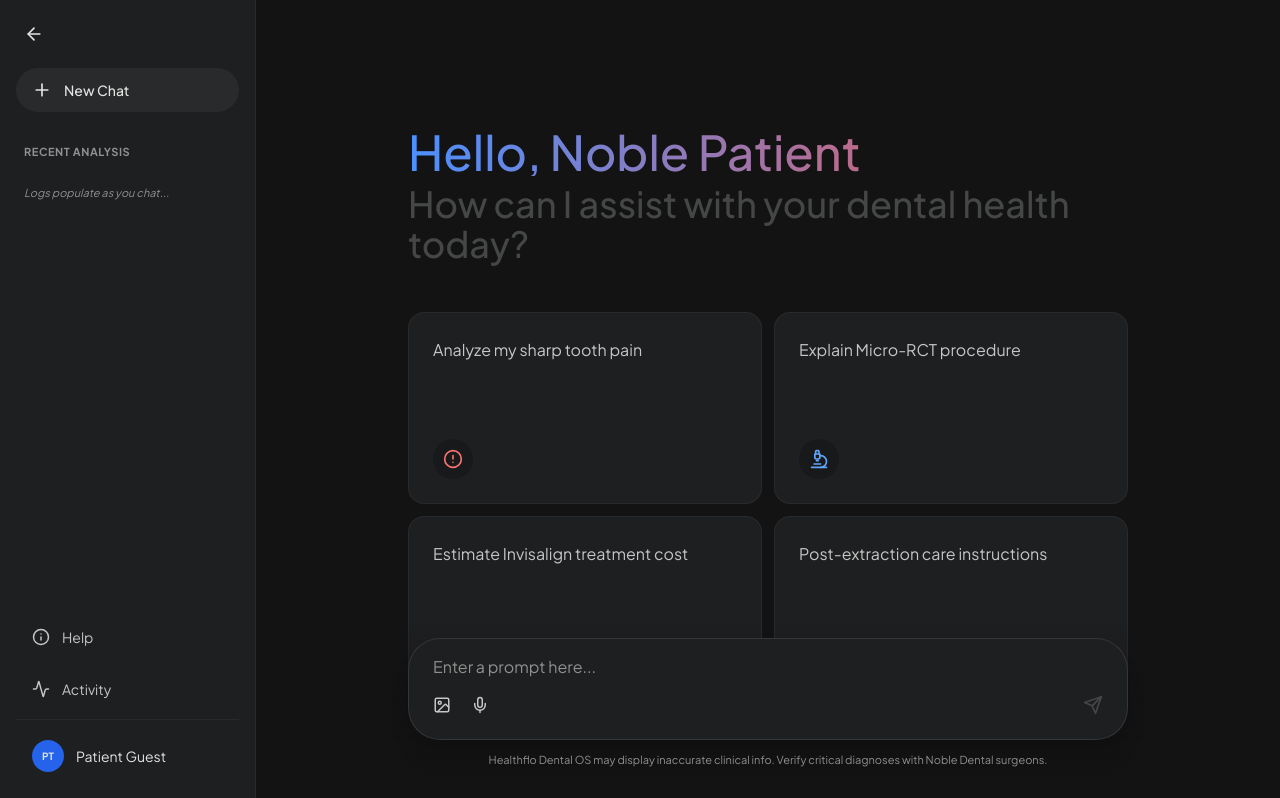
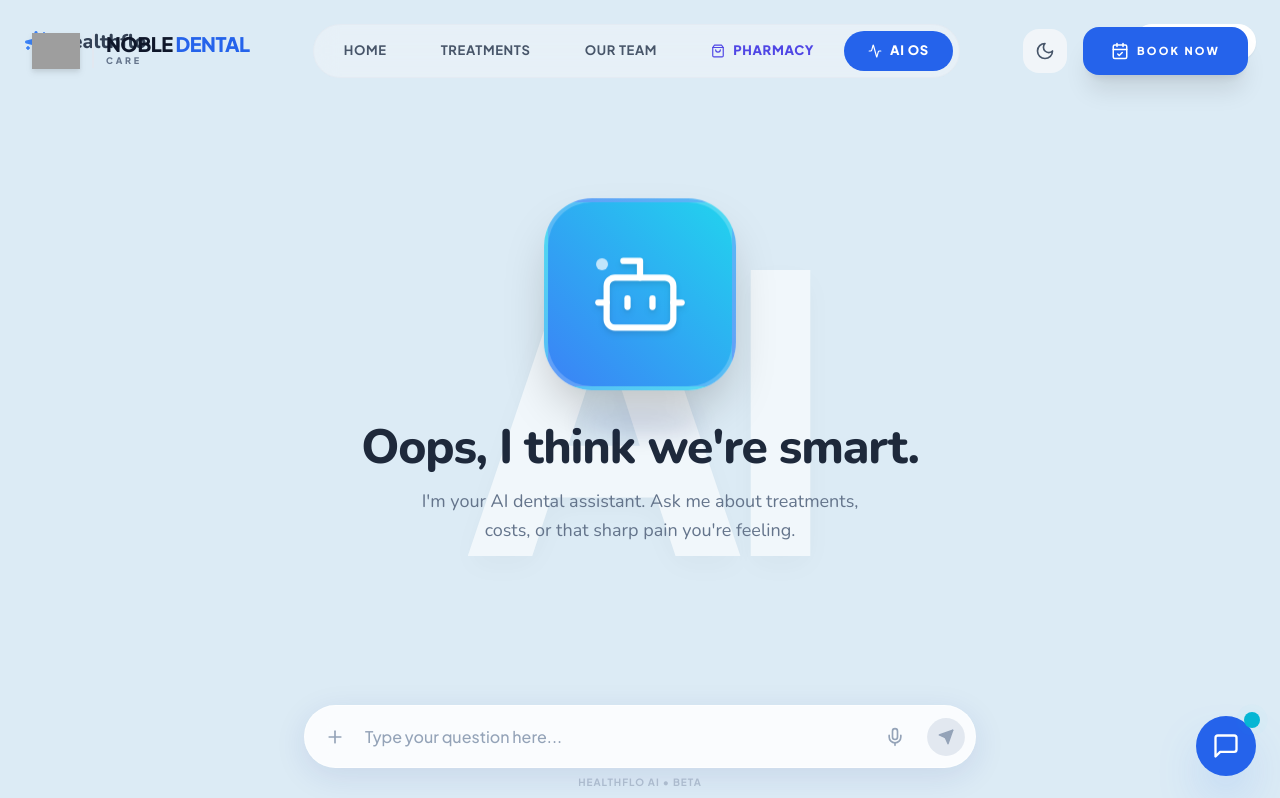
Before and after one commit to Nobledental/REACT, a Next.js app: page /dental-clinic/healthflo-ai in a window 1280 px wide. Shown: the top 798 px of the page. Built offline with nearby package versions, Linux system fonts and the light colour scheme; grey boxes are pictures that could not be loaded.

Commit message:
Update page.tsx

```diff
--- a/app/healthflo-ai/page.tsx
+++ b/app/healthflo-ai/page.tsx
@@ -1,51 +1,32 @@
 'use client';
 
 import React, { useState, useEffect, useRef } from 'react';
-import { useRouter } from 'next/navigation'; // Added for navigation
+import { useRouter } from 'next/navigation';
 import {
-  Bot, Send, User, Smartphone, AlertCircle, Phone, Download,
-  Calendar, Clock, Wind, Sun, Cloud, Shield, Heart,
-  ArrowLeft, Search, Sparkles, MapPin, Activity,
-  History, Thermometer, Droplets, CreditCard, ExternalLink, X,
-  Stethoscope, Info, Mic, MicOff, Plus, LayoutGrid, Home, SquarePen,
-  ChevronDown, Image as ImageIcon, Laptop, FileText, MoreHorizontal, UserCircle2,
-  Layers, CheckCircle2, MessageSquare, RefreshCcw, Microscope
+  Bot, Send, ArrowLeft, Mic, MicOff, Image as ImageIcon,
+  Sparkles, ExternalLink, Plus, Info, Activity, UserCircle2
 } from 'lucide-react';
 import { sendMessageToAssistant } from '@/services/geminiService';
 import { ChatMessage } from '@/types';
-import { RevealOnScroll } from '@/components/RevealOnScroll';
-
-// Removed "HealthfloAiPageProps" because Page files cannot have custom props.
 
 export default function HealthfloAiPage() {
-  const router = useRouter(); // Initialize Router
+  const router = useRouter();
 
   const [messages, setMessages] = useState<ChatMessage[]>([]);
   const [input, setInput] = useState('');
   const [isLoading, setIsLoading] = useState(false);
   const [isListening, setIsListening] = useState(false);
-  const [greeting, setGreeting] = useState('');
 
   const messagesEndRef = useRef<HTMLDivElement>(null);
   const recognitionRef = useRef<any>(null);
 
-  // -- Navigation Handlers --
+  // -- Navigation --
   const handleBack = () => {
-    // If there is history, go back. Otherwise go to home.
-    if (window.history.length > 2) {
-        router.back();
-    } else {
-        router.push('/');
-    }
+    if (window.history.length > 2) router.back();
+    else router.push('/');
   };
 
-  useEffect(() => {
-    const hour = new Date().getHours();
-    if (hour < 12) setGreeting('Good morning');
-    else if (hour < 17) setGreeting('Good afternoon');
-    else setGreeting('Good evening');
-  }, []);
-
+  // -- Speech Recognition Setup --
   useEffect(() => {
     if (typeof window !== 'undefined') {
       const SpeechRecognition = (window as any).SpeechRecognition || (window as any).webkitSpeechRecognition;
@@ -54,18 +35,17 @@
         recognitionRef.current.continuous = false;
         recognitionRef.current.interimResults = false;
         recognitionRef.current.lang = 'en-IN';
-
         recognitionRef.current.onresult = (event: any) => {
           const transcript = event.results[0][0].transcript;
           setInput(prev => prev + (prev ? ' ' : '') + transcript);
           setIsListening(false);
         };
-
         recognitionRef.current.onend = () => setIsListening(false);
       }
     }
   }, []);
 
+  // -- Auto Scroll --
   useEffect(() => {
     messagesEndRef.current?.scrollIntoView({ behavior: "smooth" });
   }, [messages, isLoading]);
@@ -77,11 +57,6 @@
       setIsListening(true);
       recognitionRef.current?.start();
     }
-  };
-
-  const resetChat = () => {
-    setMessages([]);
-    setInput('');
   };
 
   const handleSend = async (customMessage?: string) => {
@@ -110,7 +85,7 @@
     } catch (error) {
       setMessages(prev => [...prev, {
         role: 'model',
-        text: "I'm sorry, I'm experiencing a high load. Please try again or call our clinic directly.",
+        text: "I'm experiencing high traffic. Please try again shortly.",
         timestamp: Date.now()
       }]);
     } finally {
@@ -119,220 +94,199 @@
   };
 
   return (
-    <div className="fixed inset-0 z-[150] bg-[#131314] text-[#E3E3E3] flex font-sans overflow-hidden">
+    <div className="relative min-h-screen bg-[#dcebf5] text-slate-800 font-sans overflow-hidden selection:bg-blue-200">
+
+      {/* --- CUSTOM STYLES FOR THE "SCULPT" LOOK --- */}
       <style>{`
-        .gemini-gradient {
-          background: linear-gradient(180deg, rgba(19, 19, 20, 0) 0%, #131314 100%);
+        @import url('https://fonts.googleapis.com/css2?family=Nunito:wght@400;600;800&display=swap');
+
+        .font-sculpt { font-family: 'Nunito', sans-serif; }
+
+        .bg-cloud-gradient {
+          background: radial-gradient(circle at 50% 50%, #ffffff 0%, #d6e8f5 100%);
         }
-        .gemini-sidebar {
-          background: #1e1f20;
-          border-right: 1px solid rgba(255, 255, 255, 0.05);
+
+        .giant-text {
+          font-size: 30vw;
+          line-height: 0.8;
+          font-weight: 900;
+          color: white;
+          opacity: 0.6;
+          text-shadow: 0 10px 30px rgba(0,0,0,0.05);
+          user-select: none;
         }
-        .gemini-input-wrapper {
-          background: #1e1f20;
-          border: 1px solid rgba(255, 255, 255, 0.1);
-          border-radius: 2rem;
-          transition: all 0.2s ease;
+
+        .glass-pill {
+          background: rgba(255, 255, 255, 0.85);
+          backdrop-filter: blur(12px);
+          border: 1px solid rgba(255, 255, 255, 0.5);
+          box-shadow: 0 8px 32px rgba(31, 38, 135, 0.1);
         }
-        .gemini-input-wrapper:focus-within {
-          background: #282a2d;
-          border-color: #4b90ff;
+
+        .character-float {
+          animation: float 6s ease-in-out infinite;
         }
-        .message-icon {
-          width: 32px;
-          height: 32px;
-          border-radius: 50%;
-          display: flex;
-          align-items: center;
-          justify-content: center;
+        @keyframes float {
+          0%, 100% { transform: translateY(0px) rotate(0deg); }
+          50% { transform: translateY(-20px) rotate(2deg); }
         }
+
+        .bot-glow {
+          filter: drop-shadow(0 0 20px rgba(59, 130, 246, 0.5));
+        }
+
+        /* Hide scrollbar for clean look */
         .no-scrollbar::-webkit-scrollbar { display: none; }
         .no-scrollbar { -ms-overflow-style: none; scrollbar-width: none; }
-
-        @keyframes subtle-pulse {
-          0%, 100% { opacity: 1; transform: scale(1); }
-          50% { opacity: 0.7; transform: scale(0.95); }
-        }
-        .ai-loading-glow {
-          animation: subtle-pulse 2s infinite ease-in-out;
-        }
       `}</style>
 
-      {/* Left Sidebar - Gemini Style */}
-      <aside className="hidden md:flex w-64 flex-col gemini-sidebar">
-        <div className="p-4 flex flex-col gap-4">
-          {/* Back Button now uses Router */}
-          <button onClick={handleBack} className="p-2 hover:bg-white/5 rounded-full w-fit transition-colors">
-            <ArrowLeft size={20} />
-          </button>
-
-          <button onClick={resetChat} className="flex items-center gap-3 px-4 py-3 bg-white/5 hover:bg-white/10 rounded-full transition-all text-sm font-medium">
-            <Plus size={20} />
-            <span>New Chat</span>
-          </button>
+      {/* BACKGROUND GIANT TEXT (Like the '404') */}
+      <div className="absolute inset-0 flex items-center justify-center z-0 pointer-events-none overflow-hidden">
+        <span className="giant-text tracking-tighter">AI</span>
       </div>
 
-        <div className="flex-1 overflow-y-auto px-2 py-4 no-scrollbar">
-          <div className="px-4 mb-4">
-            <h3 className="text-[11px] font-bold text-[#8E918F] uppercase tracking-wider">Recent Analysis</h3>
+      {/* --- TOP NAVIGATION --- */}
+      <nav className="absolute top-0 left-0 w-full p-6 z-50 flex justify-between items-center">
+        <div className="flex items-center gap-2 cursor-pointer group" onClick={handleBack}>
+           <Sparkles className="text-blue-500 fill-blue-500" size={24} />
+           <span className="font-sculpt font-bold text-xl text-slate-700 group-hover:text-blue-600 transition-colors">Healthflo</span>
         </div>
-          <div className="space-y-1">
-            {messages.length > 0 ? (
-              <div className="px-4 py-2 bg-white/5 rounded-lg text-sm truncate text-[#C4C7C5] cursor-pointer">
-                Current Dental Case
+
+        <button onClick={() => window.location.reload()} className="px-6 py-2 bg-white text-sm font-bold text-slate-600 rounded-full shadow-sm hover:shadow-md transition-all hover:-translate-y-0.5">
+           Reset Chat
+        </button>
+      </nav>
+
+      {/* --- MAIN CONTENT AREA --- */}
+      <main className="relative z-10 w-full h-screen flex flex-col items-center justify-center pt-10 pb-24 px-4">
+
+        {messages.length === 0 ? (
+          /* EMPTY STATE - REPLICATING THE IMAGE */
+          <div className="text-center flex flex-col items-center max-w-2xl animate-in fade-in zoom-in duration-700">
+
+             {/* The Character (Replacing the Blue Monster) */}
+             <div className="character-float relative mb-8">
+                <div className="w-48 h-48 bg-gradient-to-tr from-blue-500 to-cyan-400 rounded-[3rem] shadow-2xl flex items-center justify-center relative z-10 border-4 border-white/20">
+                    <Bot size={100} className="text-white drop-shadow-md" strokeWidth={1.5} />
+                    {/* Eyes/Face Details */}
+                    <div className="absolute top-14 left-12 w-3 h-3 bg-white rounded-full opacity-80 animate-pulse"></div>
+                </div>
+                {/* Shadow underneath */}
+                <div className="absolute -bottom-10 left-1/2 -translate-x-1/2 w-32 h-4 bg-blue-900/20 rounded-[100%] blur-md"></div>
+             </div>
+
+             {/* Headline */}
+             <h1 className="font-sculpt text-4xl md:text-5xl font-black text-slate-800 mb-4 tracking-tight">
+               Oops, I think we're smart.
+             </h1>
+
+             {/* Subtext */}
+             <p className="font-sculpt text-lg text-slate-500 max-w-md mx-auto leading-relaxed">
+               I'm your AI dental assistant. Ask me about treatments, costs, or that sharp pain you're feeling.
+             </p>
           </div>
         ) : (
-              <p className="px-4 py-2 text-[11px] text-[#8E918F] italic">Logs populate as you chat...</p>
+          /* ACTIVE CHAT STATE */
+          <div className="flex-1 w-full max-w-4xl overflow-y-auto no-scrollbar px-4 pt-4 pb-4 space-y-6">
+             {messages.map((msg, i) => (
+                <div key={i} className={`flex gap-4 ${msg.role === 'user' ? 'justify-end' : 'justify-start'} animate-in slide-in-from-bottom-2`}>
+                   {msg.role !== 'user' && (
+                     <div className="w-10 h-10 rounded-2xl bg-gradient-to-tr from-blue-500 to-cyan-400 flex items-center justify-center text-white shrink-0 shadow-lg">
+                        <Bot size={20} />
+                     </div>
                    )}
-          </div>
-        </div>
 
-        <div className="p-4 flex flex-col gap-2">
-          <button className="flex items-center gap-3 px-4 py-3 hover:bg-white/5 rounded-full transition-colors text-sm text-[#C4C7C5]">
-            <Info size={18} />
-            <span>Help</span>
-          </button>
-          <button className="flex items-center gap-3 px-4 py-3 hover:bg-white/5 rounded-full transition-colors text-sm text-[#C4C7C5]">
-            <Activity size={18} />
-            <span>Activity</span>
-          </button>
-          <div className="pt-2 border-t border-white/5">
-              <div className="flex items-center gap-3 px-4 py-3 text-sm">
-                <div className="w-8 h-8 rounded-full bg-blue-600 flex items-center justify-center text-[10px] font-bold">PT</div>
-                <span>Patient Guest</span>
-              </div>
-          </div>
-        </div>
-      </aside>
+                   <div className={`max-w-[80%] p-5 rounded-3xl shadow-sm ${
+                      msg.role === 'user'
+                      ? 'bg-blue-600 text-white rounded-tr-none'
+                      : 'bg-white text-slate-700 rounded-tl-none border border-slate-100'
+                   }`}>
+                      <p className="text-[15px] leading-relaxed whitespace-pre-wrap font-medium">
+                        {msg.text}
+                      </p>
 
-      {/* Main Container */}
-      <main className="flex-1 flex flex-col relative bg-[#131314]">
-        {/* Mobile Header */}
-        <header className="md:hidden flex items-center justify-between p-4 bg-[#1e1f20]">
-           <button onClick={handleBack} className="p-2"><ArrowLeft size={20}/></button>
-           <span className="font-bold text-sm tracking-tight">Healthflo OS</span>
-           <button onClick={resetChat} className="p-2"><RefreshCcw size={18}/></button>
-        </header>
-
-        {/* Message Viewport */}
-        <div className="flex-1 overflow-y-auto no-scrollbar pt-12 pb-32">
-           <div className="max-w-3xl mx-auto px-6 w-full">
-              {messages.length === 0 ? (
-                <div className="pt-20 flex flex-col">
-                    <RevealOnScroll>
-                      <h1 className="text-4xl md:text-5xl font-medium mb-2 text-transparent bg-clip-text bg-gradient-to-r from-[#4b90ff] to-[#ff5546]">
-                        Hello, Noble Patient
-                      </h1>
-                      <h2 className="text-3xl md:text-4xl font-medium text-[#444746] mb-12">
-                        How can I assist with your dental health today?
-                      </h2>
-                    </RevealOnScroll>
-
-                    {/* Suggestion Grid */}
-                    <div className="grid grid-cols-1 sm:grid-cols-2 gap-3 mb-12">
-                      {[
-                        { text: "Analyze my sharp tooth pain", icon: AlertCircle, color: "text-red-400" },
-                        { text: "Explain Micro-RCT procedure", icon: Microscope, color: "text-blue-400" },
-                        { text: "Estimate Invisalign treatment cost", icon: CreditCard, color: "text-teal-400" },
-                        { text: "Post-extraction care instructions", icon: FileText, color: "text-purple-400" }
-                      ].map((item, i) => (
-                        <button
-                           key={i}
-                           onClick={() => handleSend(item.text)}
-                           className="text-left p-6 bg-[#1e1f20] hover:bg-[#282a2d] rounded-2xl transition-all group flex flex-col justify-between h-48 border border-white/5"
-                        >
-                           <p className="text-base text-[#C4C7C5] group-hover:text-white leading-relaxed">{item.text}</p>
-                           <div className={`w-10 h-10 rounded-full bg-black/20 flex items-center justify-center ${item.color}`}>
-                              <item.icon size={20} />
-                           </div>
-                        </button>
-                      ))}
-                    </div>
-                </div>
-              ) : (
-                <div className="space-y-10 pb-10">
-                   {messages.map((msg, i) => (
-                      <div key={i} className="flex gap-6 items-start animate-in fade-in slide-in-from-bottom-2 duration-500">
-                        <div className={`message-icon shrink-0 mt-1 ${msg.role === 'user' ? 'bg-[#37393b]' : 'bg-transparent text-blue-400'}`}>
-                           {msg.role === 'user' ? <UserCircle2 size={24} /> : <div className="w-8 h-8 rounded-full bg-gradient-to-tr from-[#1a73e8] to-[#69b1ff] flex items-center justify-center text-white"><Bot size={18} /></div>}
-                        </div>
-                        <div className="flex-1">
-                           <div className="text-[17px] leading-relaxed text-[#E3E3E3] font-normal whitespace-pre-wrap">
-                              {msg.text}
-                           </div>
                       {msg.sources && msg.sources.length > 0 && (
-                             <div className="flex flex-wrap gap-2 mt-6">
+                        <div className="flex flex-wrap gap-2 mt-4 pt-4 border-t border-black/5">
                            {msg.sources.map((s: any, j: number) => (
-                                  <a key={j} href={s.uri} target="_blank" rel="noreferrer" className="flex items-center gap-2 px-3 py-1.5 bg-[#1e1f20] border border-white/10 rounded-lg text-[11px] font-medium text-[#C4C7C5] hover:bg-[#282a2d] transition-colors">
-                                     <ExternalLink size={12} />
-                                     {s.title}
+                             <a key={j} href={s.uri} target="_blank" rel="noreferrer" className="flex items-center gap-1.5 px-3 py-1.5 bg-black/5 rounded-lg text-xs font-bold hover:bg-black/10 transition-colors">
+                                <ExternalLink size={10} /> {s.title}
                              </a>
                            ))}
                         </div>
                       )}
                    </div>
+
+                   {msg.role === 'user' && (
+                     <div className="w-10 h-10 rounded-full bg-slate-200 flex items-center justify-center text-slate-500 shrink-0">
+                        <UserCircle2 size={24} />
+                     </div>
+                   )}
                 </div>
              ))}
+
              {isLoading && (
-                      <div className="flex gap-6 items-start">
-                        <div className="message-icon shrink-0 mt-1 text-blue-400 ai-loading-glow">
-                           <div className="w-8 h-8 rounded-full bg-gradient-to-tr from-[#1a73e8] to-[#69b1ff] flex items-center justify-center text-white"><Bot size={18} /></div>
+               <div className="flex gap-4">
+                 <div className="w-10 h-10 rounded-2xl bg-gradient-to-tr from-blue-500 to-cyan-400 flex items-center justify-center text-white shrink-0">
+                    <Bot size={20} className="animate-spin" />
                  </div>
-                        <div className="flex-1 pt-2">
-                           <div className="flex flex-col gap-2">
-                              <div className="h-4 w-3/4 bg-[#1e1f20] rounded animate-pulse"></div>
-                              <div className="h-4 w-1/2 bg-[#1e1f20] rounded animate-pulse"></div>
-                           </div>
+                 <div className="bg-white px-6 py-4 rounded-3xl rounded-tl-none shadow-sm flex gap-2 items-center">
+                    <span className="w-2 h-2 bg-blue-400 rounded-full animate-bounce"></span>
+                    <span className="w-2 h-2 bg-blue-400 rounded-full animate-bounce delay-75"></span>
+                    <span className="w-2 h-2 bg-blue-400 rounded-full animate-bounce delay-150"></span>
                  </div>
                </div>
              )}
              <div ref={messagesEndRef} />
           </div>
         )}
+
+        {/* --- INPUT AREA (FLOATING PILL) --- */}
+        <div className="fixed bottom-8 w-full px-6 z-40 flex justify-center">
+           <div className="glass-pill w-full max-w-2xl p-2 rounded-[2rem] flex items-center gap-2 transition-all duration-300 focus-within:scale-[1.01] focus-within:shadow-xl focus-within:border-blue-300">
+
+              <button className="p-3 rounded-full hover:bg-slate-100 text-slate-400 hover:text-blue-500 transition-colors">
+                 <Plus size={20} />
+              </button>
+
+              <input
+                 value={input}
+                 onChange={(e) => setInput(e.target.value)}
+                 onKeyDown={(e) => e.key === 'Enter' && handleSend()}
+                 placeholder="Type your question here..."
+                 className="flex-1 bg-transparent border-none outline-none text-slate-700 placeholder:text-slate-400 font-medium h-full py-3"
+              />
+
+              <button
+                 onClick={toggleListening}
+                 className={`p-3 rounded-full transition-all duration-300 ${
+                    isListening ? 'bg-red-50 text-red-500' : 'hover:bg-slate-100 text-slate-400'
+                 }`}
+              >
+                 {isListening ? <MicOff size={20} /> : <Mic size={20} />}
+              </button>
+
+              <button
+                 onClick={() => handleSend()}
+                 disabled={!input.trim()}
+                 className={`p-3 rounded-full transition-all duration-300 ${
+                    input.trim()
+                    ? 'bg-blue-600 text-white shadow-lg shadow-blue-500/30 scale-100'
+                    : 'bg-slate-200 text-slate-400 scale-90 cursor-not-allowed'
+                 }`}
+              >
+                 <Send size={18} fill="currentColor" />
+              </button>
            </div>
         </div>
 
-        {/* Input Control Center - Floating Gemini Style */}
-        <div className="absolute bottom-0 left-0 w-full gemini-gradient pb-8 pt-4">
-           <div className="max-w-3xl mx-auto px-6">
-              <div className="gemini-input-wrapper flex flex-col p-4 shadow-xl">
-                 <textarea
-                    rows={Math.min(5, input.split('\n').length)}
-                    value={input}
-                    onChange={(e) => setInput(e.target.value)}
-                    onKeyDown={(e) => {
-                      if (e.key === 'Enter' && !e.shiftKey) {
-                        e.preventDefault();
-                        handleSend();
-                      }
-                    }}
-                    placeholder="Enter a prompt here..."
-                    className="bg-transparent w-full outline-none text-base text-[#E3E3E3] placeholder-[#8E918F] resize-none px-2 mb-2 no-scrollbar"
-                 />
-                 <div className="flex items-center justify-between">
-                    <div className="flex items-center gap-1">
-                       <button className="p-2 hover:bg-white/5 rounded-full text-[#C4C7C5] transition-colors"><ImageIcon size={18} /></button>
-                       <button onClick={toggleListening} className={`p-2 rounded-full transition-colors ${isListening ? 'bg-red-500 text-white' : 'hover:bg-white/5 text-[#C4C7C5]'}`}>
-                          {isListening ? <MicOff size={18} /> : <Mic size={18} />}
-                       </button>
+        {/* Helper Footer Text */}
+        <div className="fixed bottom-2 w-full text-center z-30 pointer-events-none">
+           <span className="text-[10px] font-bold text-slate-400 uppercase tracking-widest opacity-60">
+             Healthflo AI • Beta
+           </span>
         </div>
-                    <div className="flex items-center gap-2">
-                       <button
-                          onClick={() => handleSend()}
-                          disabled={!input.trim() || isLoading}
-                          className={`p-2 rounded-full transition-all ${input.trim() && !isLoading ? 'text-blue-400 hover:bg-white/5' : 'text-[#444746] cursor-not-allowed'}`}
-                       >
-                          <Send size={20} />
-                       </button>
-                    </div>
-                 </div>
-              </div>
-              <p className="mt-3 text-[11px] text-center text-[#8E918F]">
-                Healthflo Dental OS may display inaccurate clinical info. Verify critical diagnoses with Noble Dental surgeons.
-              </p>
-           </div>
-        </div>
+
       </main>
     </div>
   );
-};
+}
```
Lines whose indentation alone changed are shown as unchanged.
